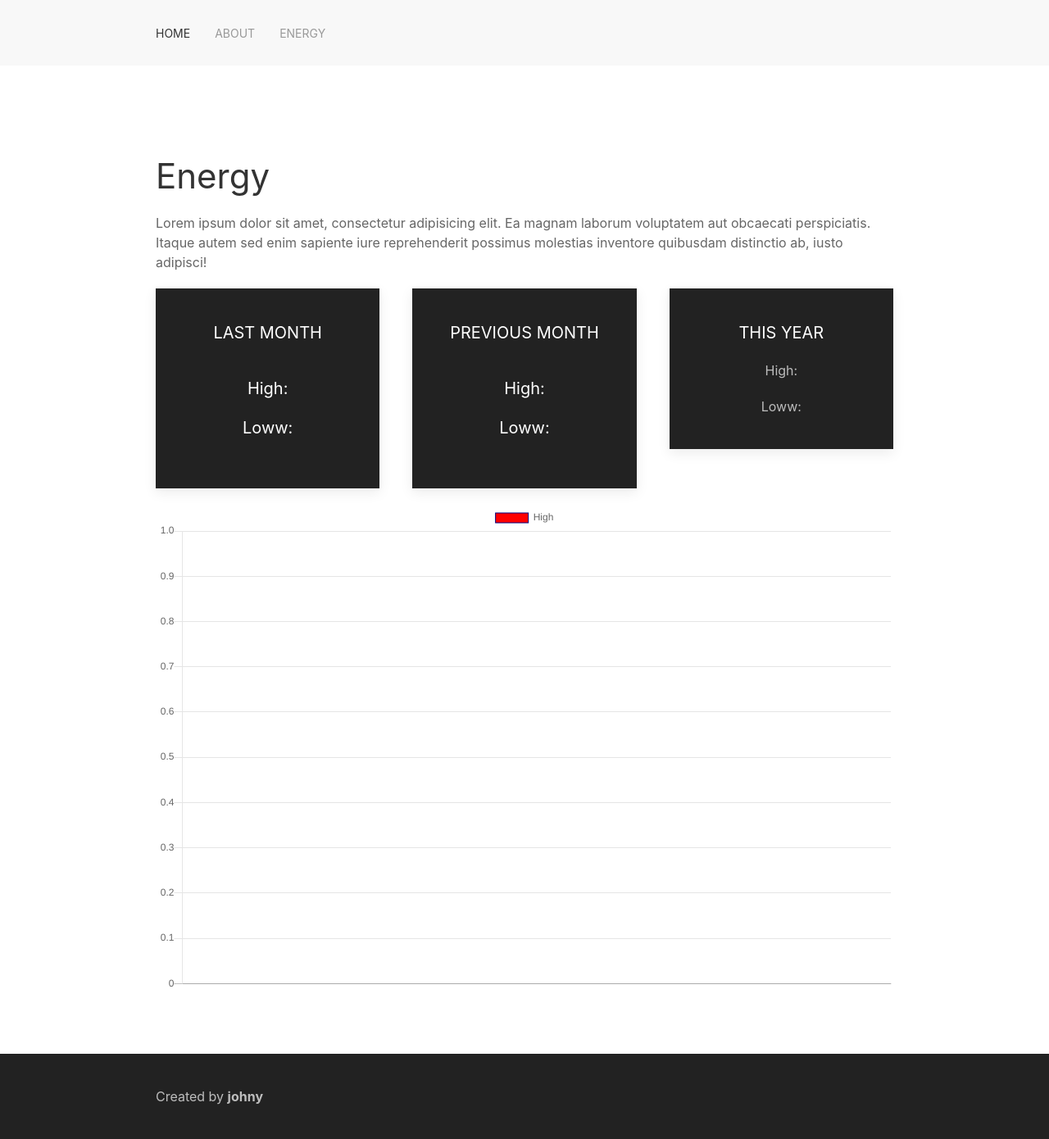
After one commit to janvlachynsky/flask_server, a Flask app: template templates/energy.html in a window 1280 px wide. The commit adds this page. Shown: the whole page at 82% size. Run offline with Flask 2, Linux system fonts and the light colour scheme; the template is opened without the code that fills it, so the values that code supplies are empty; some libraries are stand-ins or nearby versions.

Commit message:
Energy overview

```diff
--- a/app.py
+++ b/app.py
@@ -1,9 +1,37 @@
-from flask import Flask, render_template
+from flask import Flask, render_template, flash, redirect, url_for, session, logging
+
+from database import Database
+
+from wtforms import Form, StringField, TextAreaField, PasswordField, validators
+from passlib.hash import sha256_crypt
+
+
 app = Flask(__name__)
 
-@app.route('/<string:name>')
-def index(name):
-    return render_template('index.html', name=name)
+@app.route('/')
+def index():
+    return render_template('index.html')
+
+# @app.route('/<string:name>')
+# def index_hello(name):
+#     return render_template('index.html', name=name)
+
+@app.route('/about')
+def about():
+    return render_template('about.html')
+
+@app.route('/energy')
+def energy():
+
+    db = Database()
+    energy_data = db.getEletricityEntries()
+
+    return render_template('energy.html', energy_data=energy_data)
+
+
+
+class RegisterForm(Form):
+    name = StringField('Name', [validators])
 
 if __name__ == '__main__':
     app.run(debug=True, host='0.0.0.0')
--- a/requirements.txt
+++ b/requirements.txt
@@ -1,2 +1,5 @@
 flask
 gunicorn
+flask-mysqldb
+flask-wtf
+passlib
--- a/static/style.css
+++ b/static/style.css
@@ -2,3 +2,7 @@
 h1 strong {
     color: navy;
 }
+
+.uk-width-xlarge{
+    width: 900px;
+}
--- /dev/null
+++ b/templates/energy.html
@@ -0,0 +1,73 @@
+{% extends 'layout.html' %}
+
+{% block body %}
+    <h1>Energy</h1>
+    <p>Lorem ipsum dolor sit amet, consectetur adipisicing elit. Ea magnam laborum voluptatem aut obcaecati perspiciatis. Itaque autem sed enim sapiente iure reprehenderit possimus molestias inventore quibusdam distinctio ab, iusto adipisci!</p>
+    <div class="uk-child-width-expand@s uk-text-center" uk-grid>
+    <div>
+        <div class="uk-card uk-card-secondary uk-card-body">
+            <h4>LAST MONTH<h4>
+                <p>High:</p>
+                <p>Loww:</p>
+        </div>
+    </div>
+    <div>
+        <div class="uk-card uk-card-secondary uk-card-body">
+            <h4>PREVIOUS MONTH<h4>
+                <p>High:</p>
+                <p>Loww:</p>
+        </div>
+    </div>
+    <div>
+        <div class="uk-card uk-card-secondary uk-card-body">
+            <h4>THIS YEAR</h4>
+                <p>High:</p>
+                <p>Loww:</p>
+        </div>
+    </div>
+</div>
+    <ul>
+        {% for energy_row in energy_data %}
+        <li>{{ energy_row.date }} | {{ energy_row.quantity_high}} {{ energy_row.quantity_low}}</li>
+        {% endfor %}
+    </ul>
+
+        <canvas id="myChart" width="600" height="400"></canvas>
+
+
+    <script>
+const ctx = document.getElementById('myChart').getContext('2d');
+const myChart = new Chart(ctx, {
+    type: 'line',
+    data: {
+        labels: [{% for energy_row in energy_data %}
+                    "{{ energy_row.date }}",
+                {% endfor %}],
+        datasets: [{
+            label: 'High',
+            data: [
+                {% for energy_row in energy_data %}
+                    {{ energy_row.quantity_high }},
+                {% endfor %}],
+            backgroundColor: [
+                'red',
+
+            ],
+            borderColor: [
+                'navy',
+
+            ],
+            borderWidth: 1
+        },
+        ]
+    },
+    options: {
+        scales: {
+            y: {
+                beginAtZero: true
+            }
+        }
+    }
+});
+</script>
+{% endblock %}
--- /dev/null
+++ b/templates/includes/_footer.html
@@ -0,0 +1,6 @@
+<div class="uk-padding uk-section-secondary" style="position:relative; bottom:0;">
+
+    <div class=" uk-width-xlarge " style="margin:0 auto;">
+        Created by <strong>johny</strong>
+    </div>
+</div>
--- /dev/null
+++ b/templates/includes/_navbar.html
@@ -0,0 +1,17 @@
+<nav class="uk-navbar-container" uk-navbar>
+        <div class="uk-navbar-left uk-width-xlarge " style="margin: 0 auto;">
+
+            <ul class="uk-navbar-nav uk-width-xxlarge" style="margin: 0 auto;" >
+                <li class="uk-active"><a href="/home">Home</a></li>
+                <li><a href="/about">About</a></li>
+                <li><a href="/energy">Energy</a>
+                    <div class="uk-navbar-dropdown">
+                        <ul class="uk-nav uk-navbar-dropdown-nav">
+                            <li><a href="/energy/add_entry">Add new entry</a></li>
+                            <li><a href="/energy/edit_entry">Edit entry</a></li>
+                        </ul>
+                    </div>
+                </li>
+            </ul>
+        </div>
+    </nav>
--- a/templates/layout.html
+++ b/templates/layout.html
@@ -2,18 +2,18 @@
 <head>
     <link rel="stylesheet" type="text/css" href="static/uikit.css" />
     <link rel="stylesheet" type="text/css" href="static/style.css" />
+    <script src="https://cdnjs.cloudflare.com/ajax/libs/Chart.js/2.5.0/Chart.min.js"></script>
+    <script src="https://cdnjs.cloudflare.com/ajax/libs/uikit/3.14.0/js/uikit.min.js" integrity="sha512-nCUjCgCQhCKrOH9CRern20PoBJhFxcaxrAiLrzBznfPzViWKQVCRslBDzHML3vf1oQtdGV7FnJolA9mdujvh8g==" crossorigin="anonymous" referrerpolicy="no-referrer"></script>
     <meta charset="UTF-8">
     <meta http-equiv="X-UA-Compatible" content="IE=edge">
     <meta name="viewport" content="width=device-width, initial-scale=1.0">
     <title>Flask server</title>
 </head>
 <body>
+{% include 'includes/_navbar.html' %}
     <section class="uk-section uk-width-xlarge" style="margin: 0 auto;">
         {% block body %}{% endblock %}
     </section>
-<footer class="uk-footer">
-    created by johnny
-
-</footer>
+{% include 'includes/_footer.html' %}
 </body>
 </html>
```
Also changed, not shown: database.py (added, +21 -0 lines), statistics.py (added, +10 -0 lines), templates/about.html (added, +6 -0 lines), templates/energy_add_entry.html (added, +7 -0 lines).
